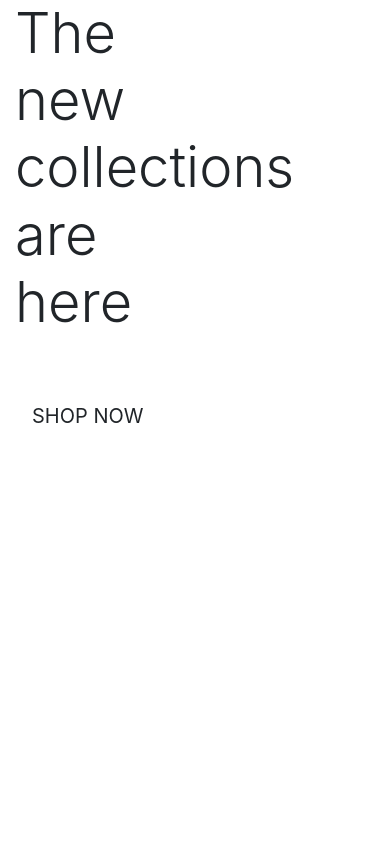
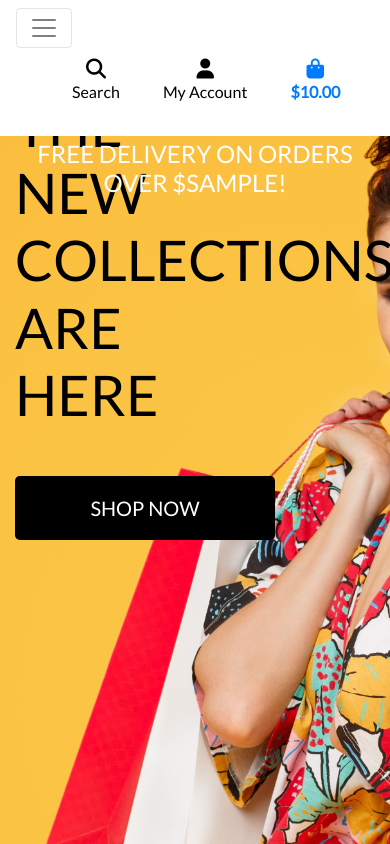
Before and after one commit to bryansmullen/boutique-ado-v1, a Django app: template home/templates/home/index.html in a window 390 px wide. Run offline with Django 3.2, Linux system fonts and the light colour scheme; the template is opened without the code that fills it: most values are stand-ins (such as "Sample title", 1, 10 or a date in 2020); some libraries are stand-ins or nearby versions.

Commit message:
added mobile header and main navbar

```diff
--- a/boutique_ado/settings.py
+++ b/boutique_ado/settings.py
@@ -145,6 +145,9 @@
 # https://docs.djangoproject.com/en/3.2/howto/static-files/
 
 STATIC_URL = '/static/'
+STATICFILES_DIRS = (os.path.join(BASE_DIR, 'static'),)
+MEDIA_URL = '/media/'
+MEDIA_ROOT = os.path.join(BASE_DIR, 'media')
 
 # Default primary key field type
 # https://docs.djangoproject.com/en/3.2/ref/settings/#default-auto-field
--- a/boutique_ado/urls.py
+++ b/boutique_ado/urls.py
@@ -15,9 +15,11 @@
 """
 from django.contrib import admin
 from django.urls import path, include
+from django.conf import settings
+from django.conf.urls.static import static
 
 urlpatterns = [
     path('admin/', admin.site.urls),
     path('accounts/', include('allauth.urls')),
     path('', include('home.urls'))
-]
+] + static(settings.MEDIA_URL, document_root=settings.MEDIA_ROOT)
--- /dev/null
+++ b/static/css/base.css
@@ -0,0 +1,105 @@
+html {
+    height: 100%;
+}
+
+body {
+    background: url('/media/homepage_background_cropped.jpg') no-repeat center center fixed;
+    background-size: cover;
+    height: calc(100vh - 164px);
+    color: #555;
+    font-family: 'Lato';
+}
+
+/* from Bulma */
+.icon {
+    align-items: center;
+    display: inline-flex;
+    justify-content: center;
+    height: 1.5rem;
+    width: 1.5rem;
+}
+
+.logo-font {
+    text-transform: uppercase;
+}
+
+.main-logo-link {
+    width: fit-content;
+}
+
+.shop-now-button {
+    background: black;
+    color: white;
+    min-width: 260px;
+}
+
+.btn-black {
+    background: black;
+    color: white;
+}
+
+.shop-now-button:hover,
+.shop-now-button:active,
+.shop-now-button:focus,
+.btn-black:hover,
+.btn-black:active,
+.btn-black:focus {
+    background: #222;
+    color: white;
+}
+
+.text-black {
+    color: #000 !important;
+}
+
+.border-black {
+    border: 1px solid black !important;
+}
+
+/* -------------------------------- Media Queries */
+
+/* Slightly larger container on xl screens */
+@media (min-width: 1200px) {
+    .container {
+        max-width: 80%;
+    }
+}
+
+/* fixed top navbar only on medium and up */
+@media (min-width: 992px) {
+    .fixed-top-desktop-only {
+        position: fixed;
+        top: 0;
+        right: 0;
+        left: 0;
+        z-index: 1030;
+    }
+
+    .header-container {
+        padding-top: 164px;
+    }
+}
+
+/* -------------------------------- Media Queries */
+
+/* Slightly larger container on xl screens */
+@media (min-width: 1200px) {
+    .container {
+        max-width: 80%;
+    }
+}
+
+/* fixed top navbar only on medium and up */
+@media (min-width: 992px) {
+    .fixed-top-desktop-only {
+        position: fixed;
+        top: 0;
+        right: 0;
+        left: 0;
+        z-index: 1030;
+    }
+
+    .header-container {
+        padding-top: 164px;
+    }
+}
--- a/templates/base.html
+++ b/templates/base.html
@@ -4,24 +4,28 @@
 <html lang="en">
 
 <head>
+
     {% block meta %}
     <meta http-equiv="X-UA-Compatible" content="ie=edge">
     <meta charset="utf-8">
     <meta name="viewport" content="width=device-width, initial-scale=1, shrink-to-fit=no">
-    {% endblock meta %}
+    {% endblock %}
 
-    {% block extrameta %}
-    {% endblock extrameta %}
+    {% block extra_meta %}
+    {% endblock %}
 
     {% block corecss %}
     <link rel="stylesheet" href="https://stackpath.bootstrapcdn.com/bootstrap/4.4.1/css/bootstrap.min.css"
         integrity="sha384-Vkoo8x4CGsO3+Hhxv8T/Q5PaXtkKtu6ug5TOeNV6gBiFeWPGFN9MuhOf23Q9Ifjh" crossorigin="anonymous">
-    {% endblock corecss %}
+    <link rel="stylesheet" href="https://fonts.googleapis.com/css?family=Lato&display=swap">
+    <link rel="stylesheet" href="{% static 'css/base.css' %}">
+    {% endblock %}
 
-    {% block extracss %}
-    {% endblock extracss %}
+    {% block extra_css %}
+    {% endblock %}
 
     {% block corejs %}
+    <script src="https://kit.fontawesome.com/4863a75fd6.js" crossorigin="anonymous"></script>
     <script src="https://code.jquery.com/jquery-3.4.1.slim.min.js"
         integrity="sha384-J6qa4849blE2+poT4WnyKhv5vZF5SrPo0iEjwBvKU7imGFAV0wwj1yYfoRSJoZ+n" crossorigin="anonymous">
     </script>
@@ -31,27 +35,109 @@
     <script src="https://stackpath.bootstrapcdn.com/bootstrap/4.4.1/js/bootstrap.min.js"
         integrity="sha384-wfSDF2E50Y2D1uUdj0O3uMBJnjuUD4Ih7YwaYd1iqfktj0Uod8GCExl3Og8ifwB6" crossorigin="anonymous">
     </script>
-    {% endblock corejs %}
-    {% block extrajs %}
-    {% endblock extrajs %}
+    {% endblock %}
 
-    <title>Boutique Ado {% block extra_title %}{% endblock extra_title %}</title>
+    {% block extra_js %}
+    {% endblock %}
+
+    <title>Boutique Ado {% block extra_title %}{% endblock %}</title>
 </head>
 
 <body>
-    <header class="container-fluid fixed-top"></header>
+    <header class="container-fluid fixed-top">
+        <div id="topnav" class="row bg-white pt-lg-2 d-none d-lg-flex">
+            <div class="col-12 col-lg-4 my-auto py-1 py-lg-0 text-center text-lg-left">
+                <a href="{% url 'home' %}" class="nav-link main-logo-link">
+                    <h2 class="logo-font text-black my-0"><strong>Boutique</strong> Ado</h2>
+                </a>
+            </div>
+            <div class="col-12 col-lg-4 my-auto py-1 py-lg-0">
+                <form method="GET" action="">
+                    <div class="input-group w-100">
+                        <input class="form-control border border-black rounded-0" type="text" name="q"
+                            placeholder="Search our site">
+                        <div class="input-group-append">
+                            <button class="form-control btn btn-black border border-black rounded-0" type="submit">
+                                <span class="icon">
+                                    <i class="fas fa-search"></i>
+                                </span>
+                            </button>
+                        </div>
+                    </div>
+                </form>
+            </div>
+            <div class="col-12 col-lg-4 my-auto py-1 py-lg-0">
+                <ul class="list-inline list-unstyled text-center text-lg-right my-0">
+                    <li class="list-inline-item dropdown">
+                        <a class="text-black nav-link" href="#" id="user-options" data-toggle="dropdown"
+                            aria-haspopup="true" aria-expanded="false">
+                            <div class="text-center">
+                                <div><i class="fas fa-user fa-lg"></i></div>
+                                <p class="my-0">My Account</p>
+                            </div>
+                        </a>
+                        <div class="dropdown-menu border-0" aria-labelledby="user-options">
+                            {% if request.user.is_authenticated %}
+                            {% if request.user.is_superuser %}
+                            <a href="" class="dropdown-item">Product Management</a>
+                            {% endif %}
+                            <a href="" class="dropdown-item">My Profile</a>
+                            <a href="{% url 'account_logout' %}" class="dropdown-item">Logout</a>
+                            {% else %}
+                            <a href="{% url 'account_signup' %}" class="dropdown-item">Register</a>
+                            <a href="{% url 'account_login' %}" class="dropdown-item">Login</a>
+                            {% endif %}
+                        </div>
+                    </li>
+                    <li class="list-inline-item">
+                        <a class="{% if grand_total %}text-info font-weight-bold{% else %}text-black{% endif %} nav-link"
+                            href="">
+                            <div class="text-center">
+                                <div><i class="fas fa-shopping-bag fa-lg"></i></div>
+                                <p class="my-0">
+                                    {% if grand_total %}
+                                    ${{ grand_total|floatformat:2 }}
+                                    {% else %}
+                                    $0.00
+                                    {% endif %}
+                                </p>
+                            </div>
+                        </a>
+                    </li>
+                </ul>
+            </div>
+            <div class="col-12 col-lg-4 my-auto py-1 py-lg-0"></div>
+        </div>
+        <div class="row bg-white">
+            <nav class="navbar navbar-expand-lg navbar-light w-100">
+                <button class="navbar-toggler" type="button" data-toggle="collapse" data-target="#main-nav"
+                    aria-controls="main-nav" aria-expanded="false" aria-label="Toggle navigation">
+                    <span class="navbar-toggler-icon"></span>
+                </button>
+                {% include 'includes/mobile-top-header.html' %}
+                {% include 'includes/main-nav.html' %}
+            </nav>
+        </div>
+        <div id="delivery-banner" class="row text-center">
+            <div class="col bg-black text-white">
+                <h4 class="logo-font my-1">Free delivery on orders over ${{ free_delivery_threshold }}!</h4>
+            </div>
+        </div>
+    </header>
+
     {% if messages %}
     <div class="message-container"></div>
     {% endif %}
 
     {% block page_header %}
-    {% endblock page_header %}
+    {% endblock %}
 
     {% block content %}
-    {% endblock content %}
+    {% endblock %}
 
     {% block postloadjs %}
-    {% endblock postloadjs %}
+    {% endblock %}
+
 
 </body>
 
--- /dev/null
+++ b/templates/includes/main-nav.html
@@ -0,0 +1,54 @@
+<div class="collapse navbar-collapse" id="main-nav">
+    <ul class="navbar-nav w-auto mx-auto">
+        <li class="nav-item dropdown">
+            <a class="logo-font font-weight-bold nav-link text-black mr-5" href="#" id="all-products-link"
+                data-toggle="dropdown" aria-haspopup="true" aria-expanded="false">
+                All Products
+            </a>
+            <div class="dropdown-menu border-0" aria-labelledby="all-products-link">
+                <a href="" class="dropdown-item">By Price</a>
+                <a href="" class="dropdown-item ">By Rating</a>
+                <a href="" class="dropdown-item ">By Category</a>
+                <a href="" class="dropdown-item">All Products</a>
+            </div>
+        </li>
+
+        <li class="nav-item dropdown">
+            <a class="logo-font font-weight-bold nav-link text-black mr-5" href="#" id="clothing-link"
+                data-toggle="dropdown" aria-haspopup="true" aria-expanded="false">
+                Clothing
+            </a>
+            <div class="dropdown-menu border-0" aria-labelledby="clothing-link">
+                <a href="" class="dropdown-item">Activewear &amp; Essentials</a>
+                <a href="" class="dropdown-item">Jeans</a>
+                <a href="" class="dropdown-item">Shirts</a>
+                <a href="" class="dropdown-item">All Clothing</a>
+            </div>
+        </li>
+
+        <li class="nav-item dropdown">
+            <a class="logo-font font-weight-bold nav-link text-black mr-5" href="#" id="homeware-link"
+                data-toggle="dropdown" aria-haspopup="true" aria-expanded="false">
+                Homeware
+            </a>
+            <div class="dropdown-menu border-0" aria-labelledby="homeware-link">
+                <a href="" class="dropdown-item">Bed &amp; Bath</a>
+                <a href="" class="dropdown-item">Kitchen &amp; Dining</a>
+                <a href="" class="dropdown-item">All Homeware</a>
+            </div>
+        </li>
+
+        <li class="nav-item dropdown">
+            <a class="logo-font font-weight-bold nav-link text-black" href="#" id="specials-link" data-toggle="dropdown"
+                aria-haspopup="true" aria-expanded="false">
+                Special Offers
+            </a>
+            <div class="dropdown-menu border-0" aria-labelledby="specials-link">
+                <a href="" class="dropdown-item">New Arrivals</a>
+                <a href="" class="dropdown-item">Deals</a>
+                <a href="" class="dropdown-item">Clearance</a>
+                <a href="" class="dropdown-item">All Specials</a>
+            </div>
+        </li>
+    </ul>
+</div>
--- /dev/null
+++ b/templates/includes/mobile-top-header.html
@@ -0,0 +1,63 @@
+<ul>
+    <li class="list-inline-item">
+        <a class="text-black nav-link d-block d-lg-none" href="#" id="mobile-search" data-toggle="dropdown"
+            aria-haspopup="true" aria-expanded="false">
+            <div class="text-center">
+                <div><i class="fas fa-search fa-lg"></i></div>
+                <p class="my-0">Search</p>
+            </div>
+        </a>
+        <div class="dropdown-menu border-0 w-100 p-3 rounded-0 my-0" aria-labelledby="mobile-search">
+            <form class="form" method="GET" action="">
+                <div class="input-group w-100">
+                    <input class="form-control border border-black rounded-0" type="text" name="q"
+                        placeholder="Search our site">
+                    <div class="input-group-append">
+                        <button class="form-control form-control btn btn-black border border-black rounded-0"
+                            type="submit">
+                            <span class="icon">
+                                <i class="fas fa-search"></i>
+                            </span>
+                        </button>
+                    </div>
+                </div>
+            </form>
+        </div>
+    </li>
+    <li class="list-inline-item dropdown">
+        <a class="text-black nav-link d-block d-lg-none" href="#" id="user-options" data-toggle="dropdown"
+            aria-haspopup="true" aria-expanded="false">
+            <div class="text-center">
+                <div><i class="fas fa-user fa-lg"></i></div>
+                <p class="my-0">My Account</p>
+            </div>
+        </a>
+        <div class="dropdown-menu border-0" aria-labelledby="user-options">
+            {% if request.user.is_authenticated %}
+            {% if request.user.is_superuser %}
+            <a href="{% url 'account_logout' %}" class="dropdown-item">Product Management</a>
+            {% endif %}
+            <a href="" class="dropdown-item">My Profile</a>
+            <a href="{% url 'account_logout' %}" class="dropdown-item">Logout</a>
+            {% else %}
+            <a href="{% url 'account_signup' %}" class="dropdown-item">Register</a>
+            <a href="{% url 'account_login' %}" class="dropdown-item">Login</a>
+            {% endif %}
+        </div>
+    </li>
+    <li class="list-inline-item">
+        <a class="{% if grand_total %}text-primary font-weight-bold{% else %}text-black{% endif %} nav-link d-block d-lg-none"
+            href="">
+            <div class="text-center">
+                <div><i class="fas fa-shopping-bag fa-lg"></i></div>
+                <p class="my-0">
+                    {% if grand_total %}
+                    ${{ grand_total|floatformat:2 }}
+                    {% else %}
+                    $0.00
+                    {% endif %}
+                </p>
+            </div>
+        </a>
+    </li>
+</ul>
```
Also changed, not shown: media/homepage_background_cropped.jpg (added).
